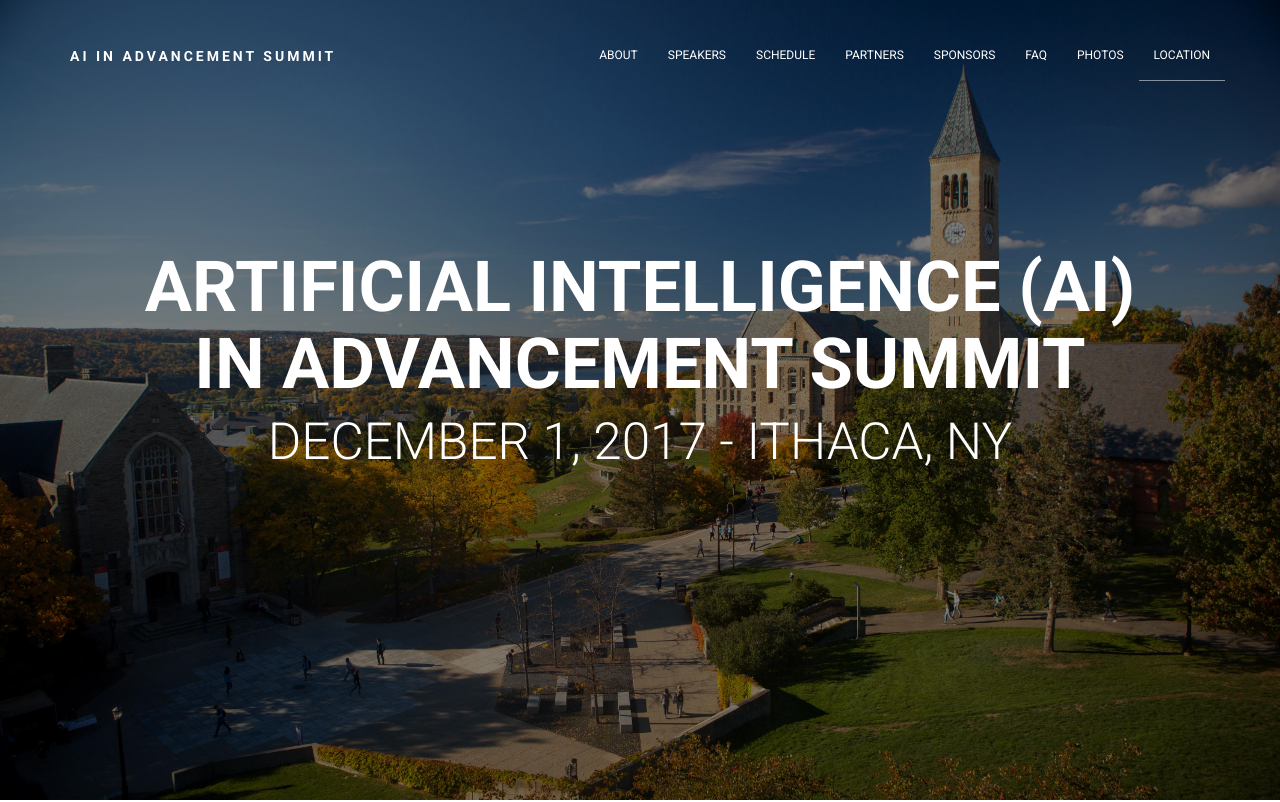
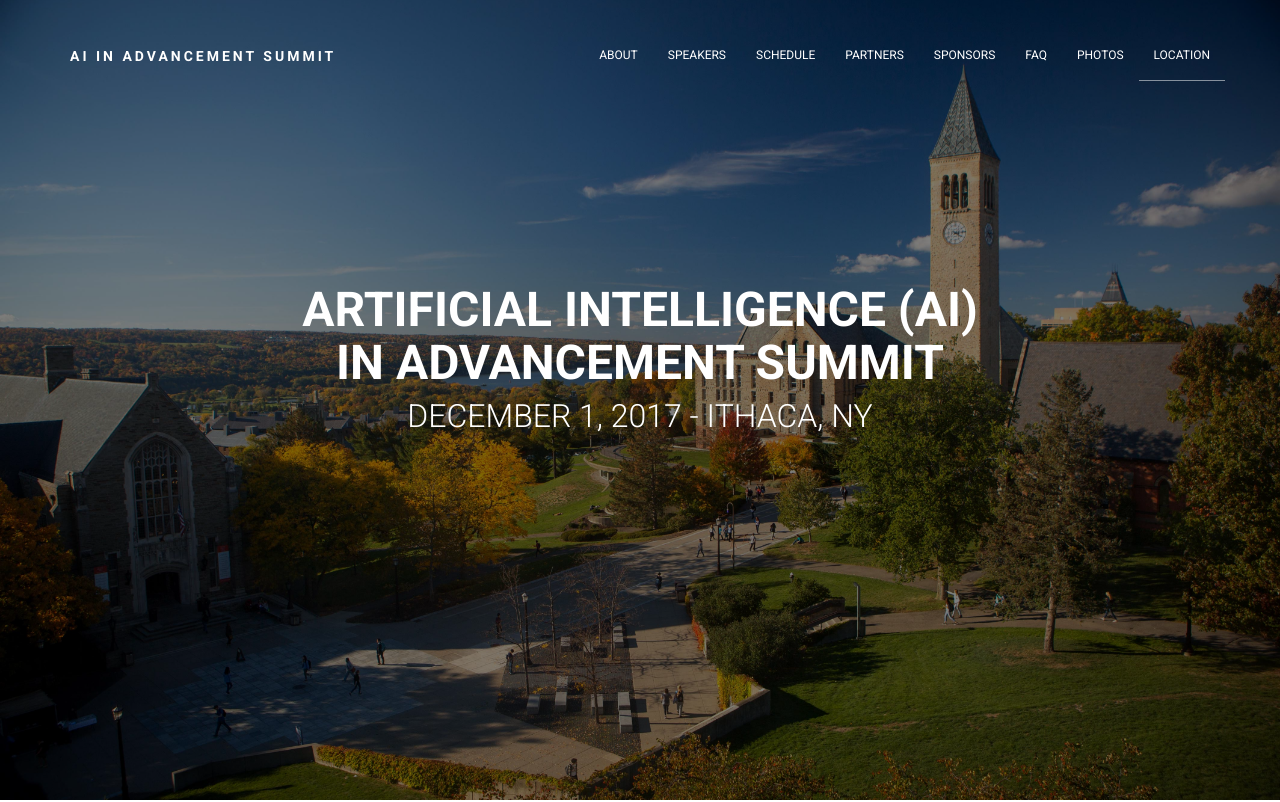
Before and after one commit to aad-wsux/aisummit, a website: page index.html in a window 1280 px wide. Shown: the top 802 px of the page. Drawn offline with Linux system fonts and the light colour scheme; files whose address does not match are found by name.

Commit message:
edit font-size

```diff
--- a/assets/css/main.css
+++ b/assets/css/main.css
@@ -354,8 +354,20 @@ ul li {
 }
 .site-header .intro h1 {
   margin-top: 0px;
-  font-size: 5.5vw;
+  font-size: 6vw;
 }
+@media (min-width: 768px) {
+  .site-header .intro h2 {
+    margin-top: 0px;
+    font-size: 2rem;
+    font-weight: 300;
+  }
+  .site-header .intro h1 {
+    margin-top: 0px;
+    font-size: 3rem;
+  }
+}
+
 .site-header .intro p {
   font-size: 3vw;
   margin-bottom: 10px;
```
